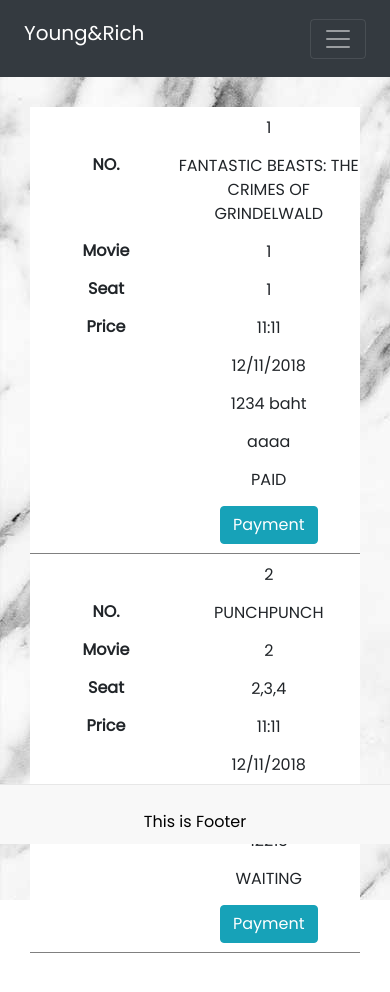
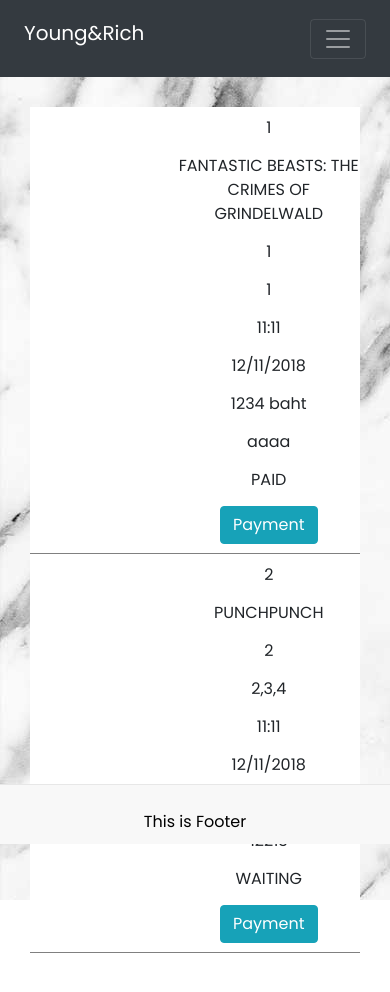
Before and after one commit to suchananw/movie-ticket, a React (Create React App) app in the folder client/: page /history in a window 390 px wide. Shown: the top 992 px of the page. Built offline with nearby package versions, Linux system fonts and the light colour scheme.

Commit message:
fix conflict history and seatplan

```diff
--- a/client/src/components/History/History.css
+++ b/client/src/components/History/History.css
@@ -1,6 +1,4 @@
-
-
-table {
+.history {
   border-spacing: 1;
   border-collapse: collapse;
   border-radius: 6px;
@@ -11,74 +9,74 @@
   position: relative;
   padding: 30px;
 }
-table * {
+.history * {
   position: relative;
 }
-table td,
-table th {
+.history td ,
+.history th{
   padding-left: 8px;
 }
-table thead tr {
+.history thead tr {
   height: 60px;
   background: white;
   font-size: 16px;
   border-bottom: 1px solid gray;
 }
-table tbody tr {
+.history tbody tr {
   height: 48px;
   background: white;
   border-bottom: 1px solid gray;
 }
 @media screen and (max-width: 48em) {
-  table {
+  .history {
     display: block;
   }
-  table > *,
-  table tr,
-  table td,
-  table th {
+  .history > *,
+  .history tr,
+  .history td,
+  .history th {
     display: block;
     min-width: 200px;
   }
-  table thead {
+  .history thead {
     display: none;
   }
-  table tbody tr {
+  .history tbody tr {
     height: auto;
     padding: 8px 0;
   }
-  table tbody tr td {
+  .history tbody tr td {
     padding-left: 45%;
     margin-bottom: 12px;
   }
-  table tbody tr td:last-child {
+  .history tbody tr td:last-child {
     margin-bottom: 0;
   }
-  table tbody tr td:before {
+  .history tbody tr td:before {
     position: absolute;
     font-weight: 700;
     width: 40%;
     left: 10px;
     top: 0;
   }
-  /* table tbody tr td:nth-child(1):before {
+  /* .history tbody tr td:nth-child(1):before {
     content: "";
   } */
-  table tbody tr td:nth-child(2):before {
+  /* .history tbody tr td:nth-child(2):before {
     content: "No.";
   }
-  table tbody tr td:nth-child(3):before {
+  .history tbody tr td:nth-child(3):before {
     content: "Movie";
   }
-  table tbody tr td:nth-child(4):before {
+  .history tbody tr td:nth-child(4):before {
     content: "Seat";
   }
-  table tbody tr td:nth-child(5):before {
+  .history tbody tr td:nth-child(5):before {
     content: "Showtime";
   }
-  table tbody tr td:nth-child(5):before {
+  .history tbody tr td:nth-child(5):before {
     content: "Price";
-  }
+  } */
 }
 @media screen and (min-width: 71.25em) {
   .img-box {
--- a/client/src/components/History/History.js
+++ b/client/src/components/History/History.js
@@ -55,7 +55,7 @@
 
       const rows = data.map((data,index) => <ProductRow data={data} index={index} />)
       return (
-        <table>
+        <table className="history">
           <thead>
             <tr>
               <th>No.</th>
```
Also changed, not shown: 2 other files (tests, documents, lock files or other folders).
